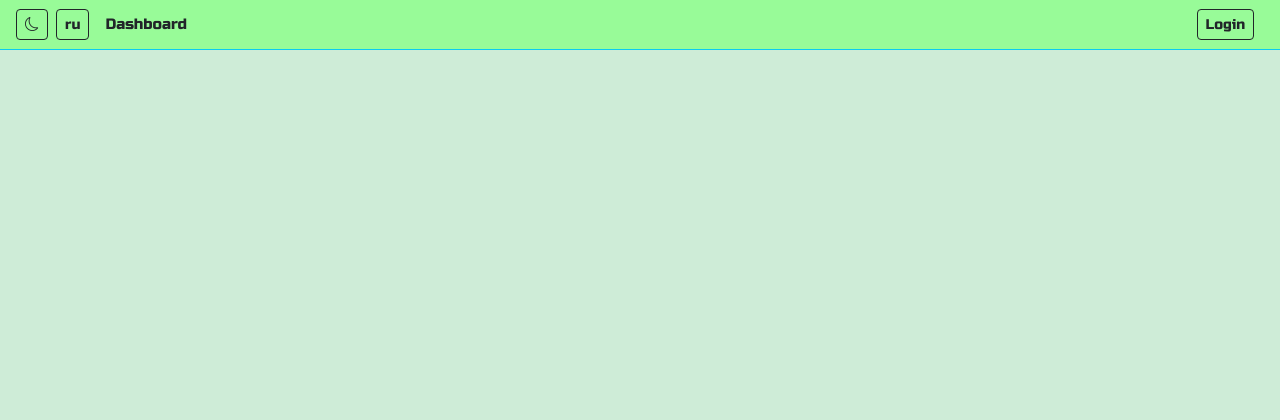
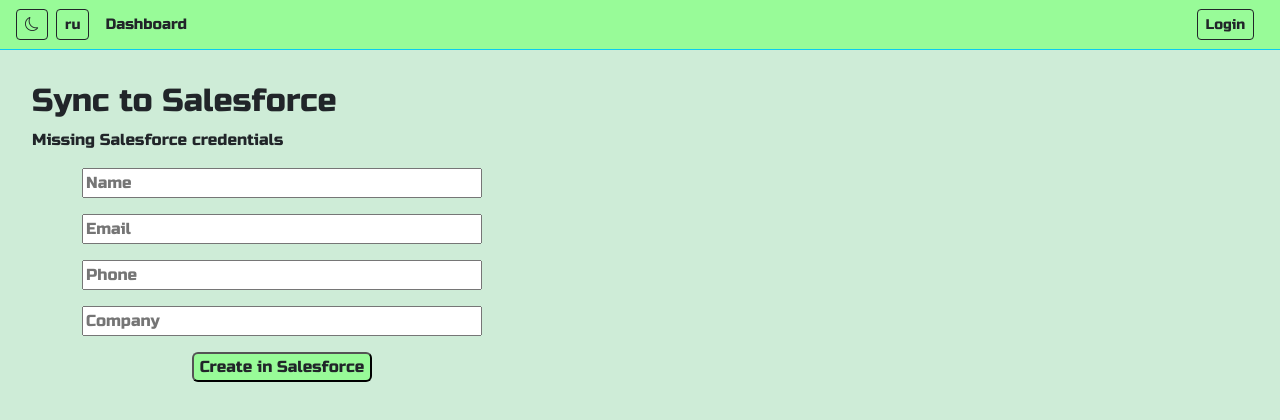
Before and after one commit to Rekhni/customizable_forms_app, a React (Vite) app: page /sf-callback in a window 1280 px wide. Before the commit this address had no page. Shown: the top 420 px of the page. Built offline with nearby package versions, Linux system fonts and the light colour scheme; no server answers; a web font is replaced by a local one.

Commit message:
salesforce integration

```diff
--- a/package.json
+++ b/package.json
@@ -19,7 +19,9 @@
     "react-dom": "^19.0.0",
     "react-dropzone": "^14.3.8",
     "react-hook-form": "^7.55.0",
-    "react-router-dom": "^7.4.1"
+    "react-router-dom": "^7.4.1",
+    "react-toastify": "^11.0.5",
+    "socket.io-client": "^4.8.1"
   },
   "devDependencies": {
     "@eslint/js": "^9.21.0",
--- a/src/App.jsx
+++ b/src/App.jsx
@@ -12,6 +12,9 @@
 import SearchResults from "./pages/SearchResults";
 import FormDetails from "./pages/FormDetails";
 import SupportTicket from "./pages/SupportTicket";
+import SfCallback from './pages/SfCallback';
+import { ToastContainer } from 'react-toastify';
+import 'react-toastify/dist/ReactToastify.css';
 import './App.css';
 import { useState, useEffect } from "react";
 
@@ -38,11 +41,14 @@
 
 
   return (
+
     <Router>
+      <ToastContainer position="top-right" autoClose={4000} />
       <Navbar isDark={isDark} onToggleTheme={() => setIsDark(prev => !prev)} lang={language} onToggleLanguage={() => setLanguage((prev) => (prev === 'en' ? 'ru' : 'en'))}/>
       <div className={`${isDark ? 'bg-theme-dark' : 'bg-theme-light'}`} style={{ minHeight: '100vh' }}>
         <Routes>
           <Route path="/" element={<Dashboard isDark={isDark} lang={language} backupImg={backupImg} />} />
+          <Route path="/sf-callback" element={<SfCallback isDark={isDark} lang={language}/>} />
           <Route path="/support" element={<SupportTicket isDark={isDark} lang={language} />} />
           <Route path="/login" element={<Login isDark={isDark} lang={language} />}/>
           <Route path="/register" element={<Register isDark={isDark} lang={language} />} />
--- a/src/components/CloudinaryUpload.jsx
+++ b/src/components/CloudinaryUpload.jsx
@@ -1,6 +1,7 @@
 import { useCallback, useState } from "react";
 import { useDropzone } from 'react-dropzone';
 import axios from "axios";
+import { toast } from 'react-toastify';
 
 export default function CloudinaryUpload({ onUpload, isDark, lang }) {
     const [loading, setLoading] = useState(false);
@@ -21,7 +22,7 @@
             onUpload(res.data.secure_url);
         } catch(err) {
             console.error("Image upload failed", err);
-            alert('Image upload failed');
+            toast.error('Image upload failed');
         } finally {
             setLoading(false);
         }
--- a/src/components/Navbar.jsx
+++ b/src/components/Navbar.jsx
@@ -1,5 +1,7 @@
-import { useState } from "react";
+import { useState, useEffect } from "react";
 import { useNavigate, Link } from "react-router-dom";
+import { io } from 'socket.io-client';
+import { toast } from 'react-toastify';
 import '../App.css';
 
 export default function Navbar({ isDark, onToggleTheme, lang, onToggleLanguage }) {
@@ -7,6 +9,21 @@
     const token = localStorage.getItem('token');
     const user = JSON.parse(localStorage.getItem('user'));
     const isAdmin = user?.role === 'admin';
+    const API = import.meta.env.VITE_API_URL;
+
+    useEffect(() => {
+        const socket = io(import.meta.env.VITE_API_URL.replace('/api', ''), {
+            transports: ['websocket'],
+          });
+
+        socket.on('new_ticket', (data) => {
+            if (isAdmin) {
+                const { userName, summary, priority } = data;
+                toast.info(`📩 New Ticket from ${userName}: "${summary}" [${priority}]`);            }
+        });
+
+        return () => socket.disconnect();
+    }, []);
 
     const [search, setSearch] = useState('');
 
--- a/src/pages/FillOutForms.jsx
+++ b/src/pages/FillOutForms.jsx
@@ -1,6 +1,7 @@
 import { useState, useEffect } from "react";
 import axios from "axios";
 import { Link } from "react-router-dom";
+import { toast } from 'react-toastify';
 
 export default function FillOutForms({ isDark, lang }) {
     const [forms, setForms] = useState([]);
@@ -40,7 +41,7 @@
             setSelectedForms([]);
         } catch(err) {
             console.error("Failed to delete forms:", err);
-            alert(lang === 'en' ? 'Delete failed' : 'Ошибка удаления')
+            toast.error(lang === 'en' ? 'Delete failed' : 'Ошибка удаления')
         }
     }
 
--- /dev/null
+++ b/src/pages/SfCallback.jsx
@@ -0,0 +1,61 @@
+// src/pages/SfCallback.jsx
+import { useEffect, useState } from 'react';
+import axios from 'axios';
+import { toast } from 'react-toastify';
+
+export default function SfCallback({ isDark, lang }) {
+  const [accessToken, setAccessToken] = useState('');
+  const [instanceUrl, setInstanceUrl] = useState('');
+  const [formData, setFormData] = useState({ name: '', email: '', phone: '', company: '' });
+  const [message, setMessage] = useState('');
+
+  useEffect(() => {
+    const params = new URLSearchParams(window.location.search);
+    const access_token = params.get('access_token');
+    const instance_url = params.get('instance_url');
+
+    if (access_token && instance_url) {
+      setAccessToken(access_token);
+      setInstanceUrl(instance_url);
+    } else {
+      setMessage('Missing Salesforce credentials');
+    }
+  }, []);
+
+  const handleChange = e => {
+    setFormData(prev => ({ ...prev, [e.target.name]: e.target.value }));
+  };
+
+  const handleSubmit = async e => {
+    e.preventDefault();
+    setMessage('Submitting...');
+
+    try {
+      const res = await axios.post(`${import.meta.env.VITE_API_URL}/salesforce/create-account-contact`, {
+        tokens: { access_token: accessToken, instance_url: instanceUrl },
+        ...formData
+      });
+
+      setMessage('✅ ' + res.data.msg);
+      toast.success(lang === 'en' ? 'Successfully synced in Salesforce' : 'Успешно синхронизировались в Salesforce');
+      setFormData({ name: '', email: '', phone: '', company: '' });
+    } catch (err) {
+      setMessage('❌ Error: ' + (err.response?.data?.msg || err.message));
+      toast.error(lang === 'en' ? 'Failed to sync in Salesforce' : 'Не удалось синхронизироваться в Salesforce');
+    }
+  };
+
+  return (
+    <div style={{ padding: '2rem' }}>
+      <h2 className={`${isDark ? 'text-white' : 'text-dark'}`}>{lang === 'en' ? 'Sync to Salesforce' : 'Синхронизируйся в Salesforce'}</h2>
+      {message && <p>{message}</p>}
+      <form onSubmit={handleSubmit} className='d-flex flex-column justify-content-center align-items-center gap-3' style={{ maxWidth: '500px' }}>
+        <input name="name" placeholder="Name" value={formData.name} onChange={handleChange} required style={{ width: '400px' }} />
+        <input name="email" placeholder="Email" value={formData.email} onChange={handleChange} required style={{ width: '400px' }} />
+        <input name="phone" placeholder="Phone" value={formData.phone} onChange={handleChange} style={{ width: '400px' }} />
+        <input name="company" placeholder="Company" value={formData.company} onChange={handleChange} required style={{ width: '400px' }} />
+        <button className={`rounded ${isDark ? 'dark-mode text-white' : 'light-mode text-dark'}`} type="submit">{lang === 'en' ? 'Create in Salesforce' : 'Авторизоваться в Salesforce'}</button>
+      </form>
+    </div>
+  );
+}
--- a/src/pages/SupportTicket.jsx
+++ b/src/pages/SupportTicket.jsx
@@ -1,6 +1,7 @@
 import { useState } from 'react';
 // import { useLocation } from 'react-router-dom';
 import axios from 'axios';
+import { toast } from 'react-toastify';
 
 export default function SupportTicket({ isDark, lang }) {
   const [summary, setSummary] = useState('');
@@ -29,13 +30,13 @@
         headers: { Authorization: `Bearer ${token}` }
       });
 
-      alert(lang === 'en' ? 'Ticket submitted successfully' : 'Заявка успешно отправлена');
+      toast.success(lang === 'en' ? 'Ticket submitted successfully' : 'Заявка успешно отправлена');
       setFileLink(res.data.fileLink);
       setSummary('');
       setPriority('Average');
     } catch (err) {
       console.error("Submission failed:", err);
-      alert(lang === 'en' ? 'Failed to submit ticket' : 'Не удалось отправить заявку');
+      toast.error(lang === 'en' ? 'Failed to submit ticket' : 'Не удалось отправить заявку');
     } finally {
       setSubmitting(false);
     }
--- a/src/pages/ViewTemplate.jsx
+++ b/src/pages/ViewTemplate.jsx
@@ -2,6 +2,7 @@
 import { useParams } from "react-router-dom";
 import axios from 'axios';
 import { Link } from "react-router-dom";
+import { toast } from 'react-toastify';
 
 export default function ViewTemplate({ isDark, lang, backupImg }) {
     const { id: templateId } = useParams();
@@ -88,16 +89,16 @@
             setFormAnswers({});
         } catch(err) {
             console.error(err);
-            alert('Failed to submit form');
+            toast.error('Failed to submit form');
         } finally {
             setSubmitLoading(false);
-            alert('Form submitted successfully!');
+            toast.success('Form submitted successfully!');
         }
     }
 
     const toggleLike = async () => {
         if (!token) {
-            alert("Please login to like templates.");
+            toast.info("Please login to like templates.");
             return;
         }
 
```
Also changed, not shown: src/pages/Dashboard.jsx (+13 -2 lines), 1 other file (tests, documents, lock files or other folders).
